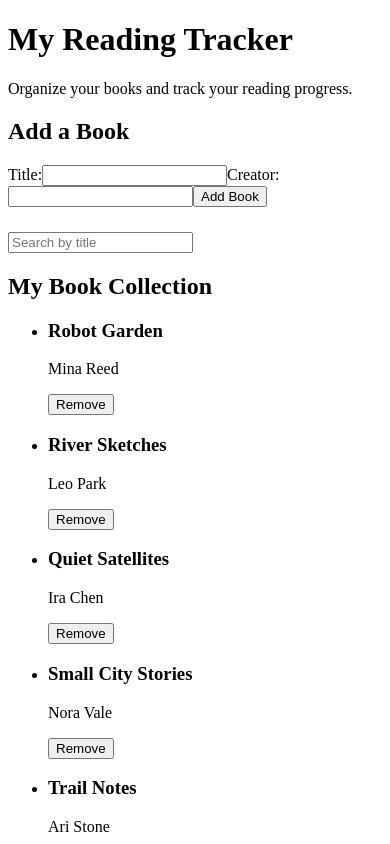
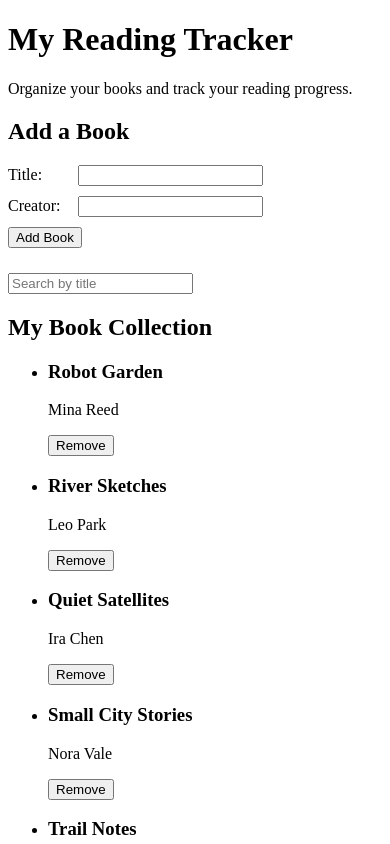
Before and after one commit to thomOsaurus/cs300-assignment-4, a React (Vite) app: page / in a window 390 px wide. Shown: the top 844 px of the page. Built offline with nearby package versions, Linux system fonts and the light colour scheme.

Commit message:
changed the title and creator fields to fit better in the mobile format

```diff
--- a/src/BookForm.jsx
+++ b/src/BookForm.jsx
@@ -31,14 +31,17 @@ function handleSubmit(event) {
         <form onSubmit={handleSubmit} noValidate>
             <h2>Add a Book</h2>
 
-            <label htmlFor="book-title">Title:</label>
+           <div>
+             <label htmlFor="book-title">Title:</label>
             <input
                 id="book-title"
                 value={title}
                 onChange={(e) => setTitle(e.target.value)}
             />
+
             {errors.title && <p className="error">{errors.title}</p>}
-
+          </div>
+          <div>
             <label htmlFor="book-creator">Creator:</label>
             <input
                 id="book-creator"
@@ -46,7 +49,7 @@ function handleSubmit(event) {
                 onChange={(e) => setCreator(e.target.value)}
             />
             {errors.creator && <p className="error">{errors.creator}</p>}
-
+          </div>
             <button type="submit">Add Book</button>
         </form>
     );
--- a/src/styles.css
+++ b/src/styles.css
@@ -1 +1,8 @@
-/* Write your own responsive styles and focus treatment here. */
+form label {
+    display: inline-block;
+    width: 70px;
+
+}
+form div {
+    margin-bottom: 10px;
+}
```
